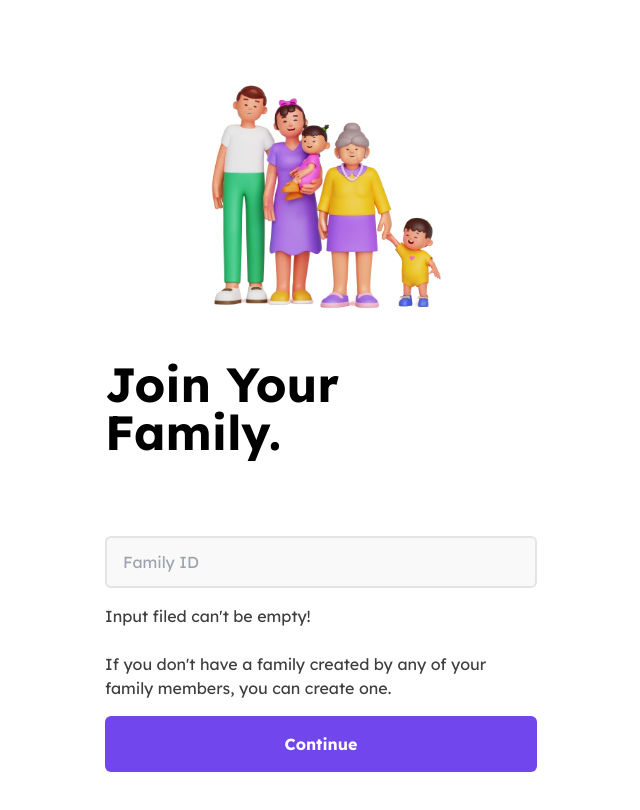
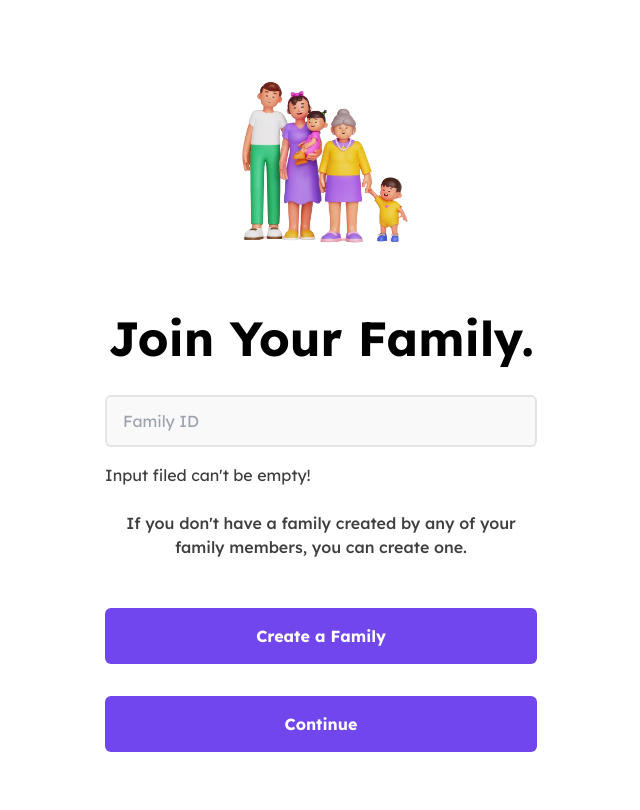
Before and after one commit to kichuman28/twilio-hack, a React (Vite) app: page /familyid in a window 1280 px wide. Shown: the top 810 px of the page, without its empty margins (319-959 px from the left). Built offline with nearby package versions, Linux system fonts and the light colour scheme.

Commit message:
Fix Family Join page with some tweaks

```diff
--- a/src/pages/FamilyId.tsx
+++ b/src/pages/FamilyId.tsx
@@ -17,14 +17,14 @@ const FamilyIdPage = () => {
   };
 
   return (
-    <div className="px-4 py-6 sm:px-10 sm:py-10 flex flex-col min-h-screen justify-evenly lg:max-w-[40%] lg:mx-auto">
+    <div className="px-4 sm:px-10 flex flex-col min-h-screen justify-evenly lg:max-w-[40%] lg:mx-auto">
       <img
         src={family}
         alt="family"
-        className="mb-4 sm:mb-8 w-full max-w-md sm:max-w-lg lg:max-w-full mx-auto"
+        className="h-52 w-auto mx-auto"
       />
-      <div className="flex flex-col gap-8 sm:gap-16">
-        <h2 className="font-bold text-4xl sm:text-5xl w-full sm:w-[75%] leading-snug text-black mx-auto sm:mx-0 text-center sm:text-left">
+      <div className="flex flex-col md:gap-2">
+        <h2 className="font-bold text-5xl w-full leading-snug text-black mx-auto sm:mx-0 text-center">
           Join Your Family.
         </h2>
         <div className="FormContainer space-y-4 sm:space-y-6">
@@ -36,10 +36,11 @@ const FamilyIdPage = () => {
             type="text"
             error={!formData.familyid}
           />
-          <h3 className="text-sm sm:text-base">If you don't have a family created by any of your family members, you can create one.</h3>
+          <h3 className="text-sm font-medium text-center sm:text-base">If you don't have a family created by any of your family members, you can create one.</h3>
         </div>
       </div>
-      <div className="pt-4 sm:pb-4 w-full sm:w-auto">
+      <div className="flex flex-col gap-8 w-full">
+        <PrimaryButton label="Create a Family" onClick={() => {}} />
         <PrimaryButton label="Continue" onClick={() => {}} />
       </div>
     </div>
--- a/src/pages/MoreDetails.tsx
+++ b/src/pages/MoreDetails.tsx
@@ -29,7 +29,6 @@ const MoreDetailsPage = () => {
       <img
         src={signup}
         alt="signup"
-        // className="mb-4 sm:mb-8 w-full max-w-xs sm:max-w-sm lg:max-w-full mx-auto"
         className="md:w-80 w-44 mx-auto h-auto"
       />
       <div className="flex flex-col gap-8 sm:gap-16">
```
